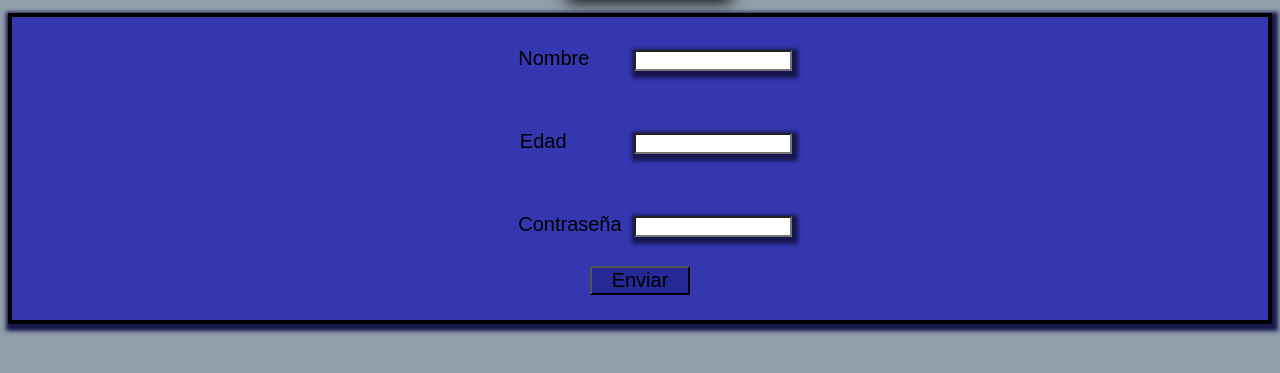
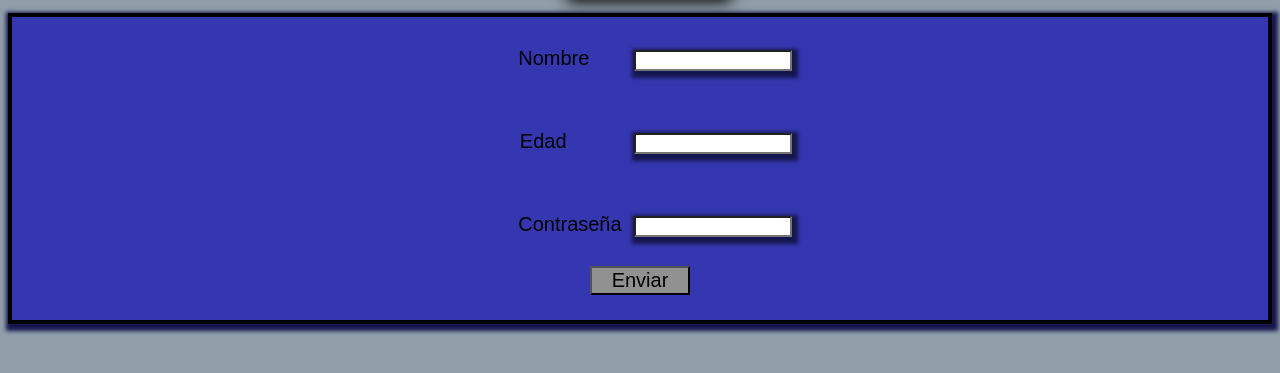
Before and after one commit to Tripulantes-Mision-Tic/Ciclo3MisionTIC, a plain HTML site: page Reto-Sprints/registro.html in a window 1280 px wide. Shown: the part 143-516 px from the top of the page. Drawn offline with Linux system fonts and the light colour scheme.

Commit message:
Contraste color boton

```diff
--- a/Reto-Sprints/css/estilos.css
+++ b/Reto-Sprints/css/estilos.css
@@ -48,7 +48,7 @@ body{
     font-size: 20px;
     width: 100px;
     margin-bottom: 25px;
-    background-color: #262895;
+    background-color: #919191;
 }
 
 /* ------------   Estilos index   ------------*/
```
